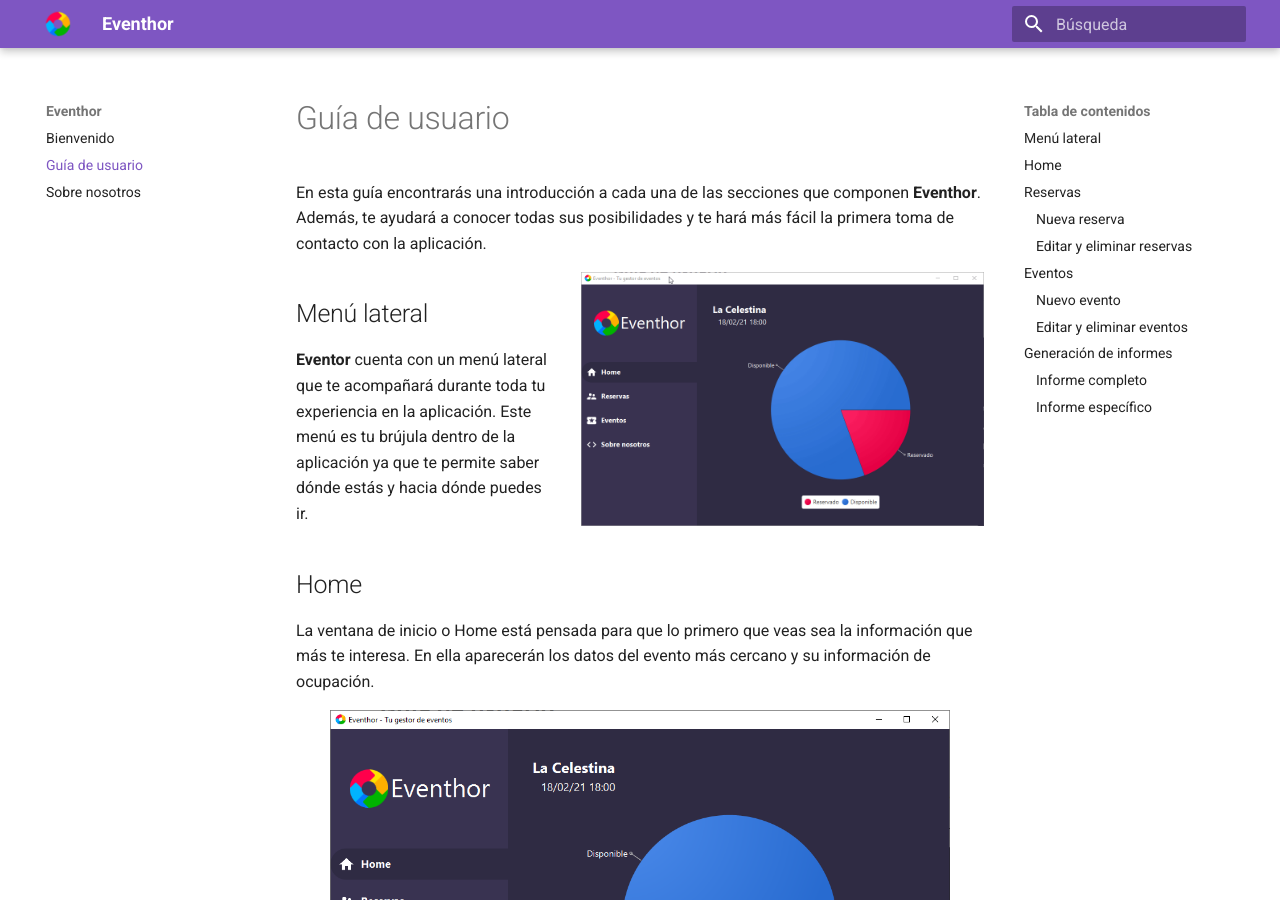
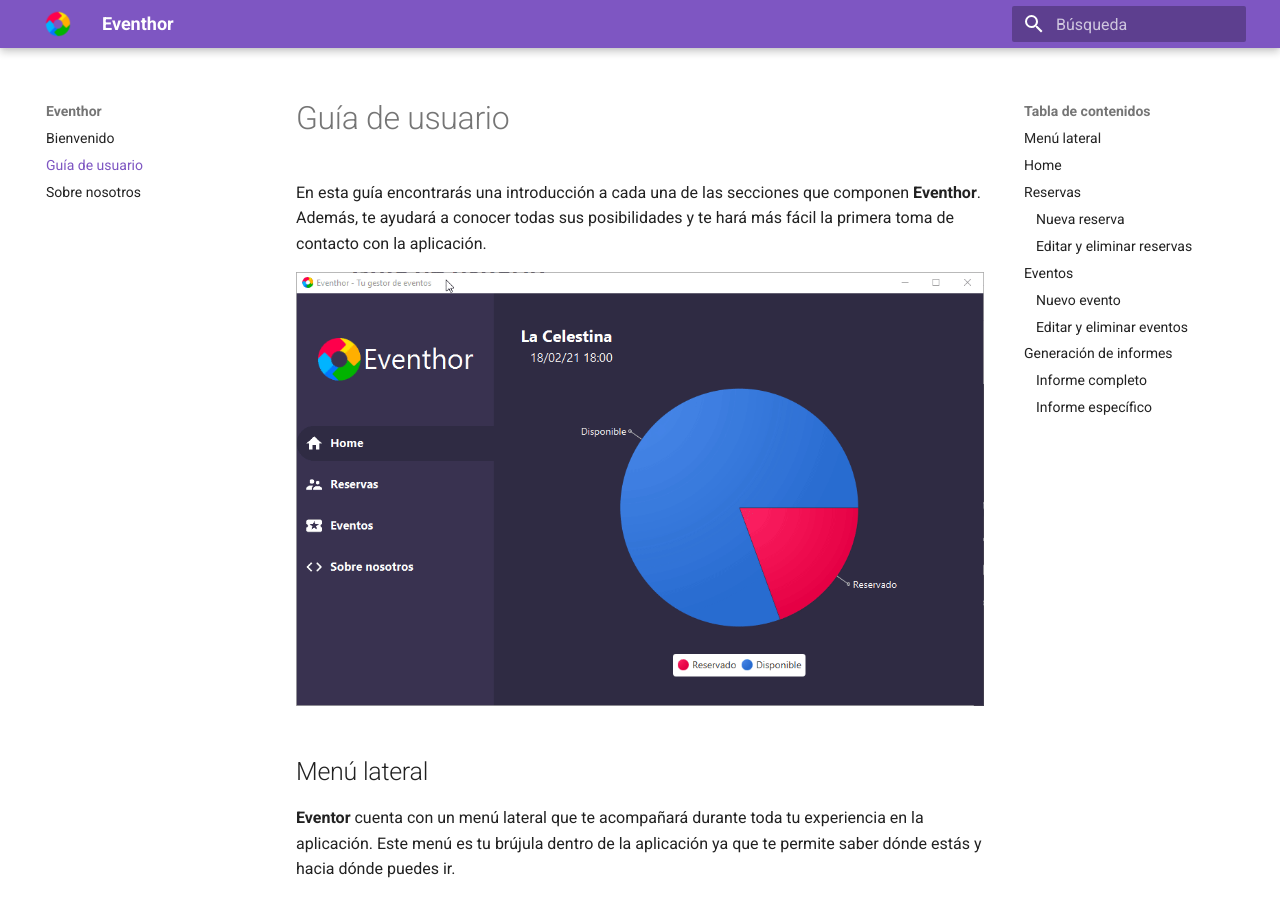
Before and after one commit to C-Domenech/Gestor-Eventos-User-Help, an MkDocs documentation site: the page built from docs/guide.md, in a window 1280 px wide and 900 px high. Built offline with MkDocs 1.6.1 and Material for MkDocs 9.7.7, drawn with Linux system fonts in a browser that asks for light colours.

Commit message:
Update guide.md

```diff
--- a/docs/guide.md
+++ b/docs/guide.md
@@ -4,7 +4,7 @@
 
 En esta guía encontrarás una introducción a cada una de las secciones que componen **Eventhor**. Además, te ayudará a conocer todas sus posibilidades y te hará más fácil la primera toma de contacto con la aplicación.
 
-![Imagen barra de navegación - Menú lateral](https://raw.githubusercontent.com/C-Domenech/Gestor-Eventos-User-Help/main/docs/assets/navegacion.gif){: width=60% align=right style=" padding-left:10px"}
+![Barra de navegación lateral](https://raw.githubusercontent.com/C-Domenech/Gestor-Eventos-User-Help/main/docs/assets/navegacion.gif)
 
 
 
```
